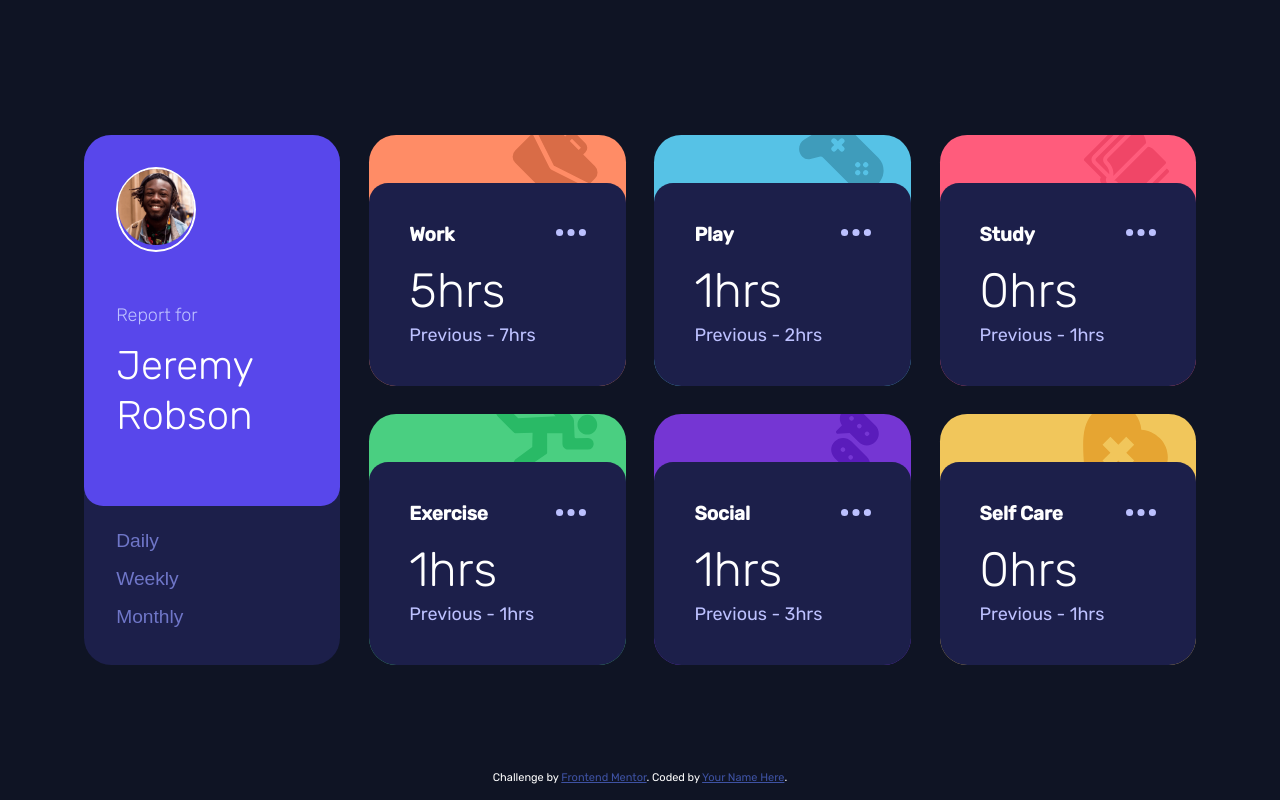
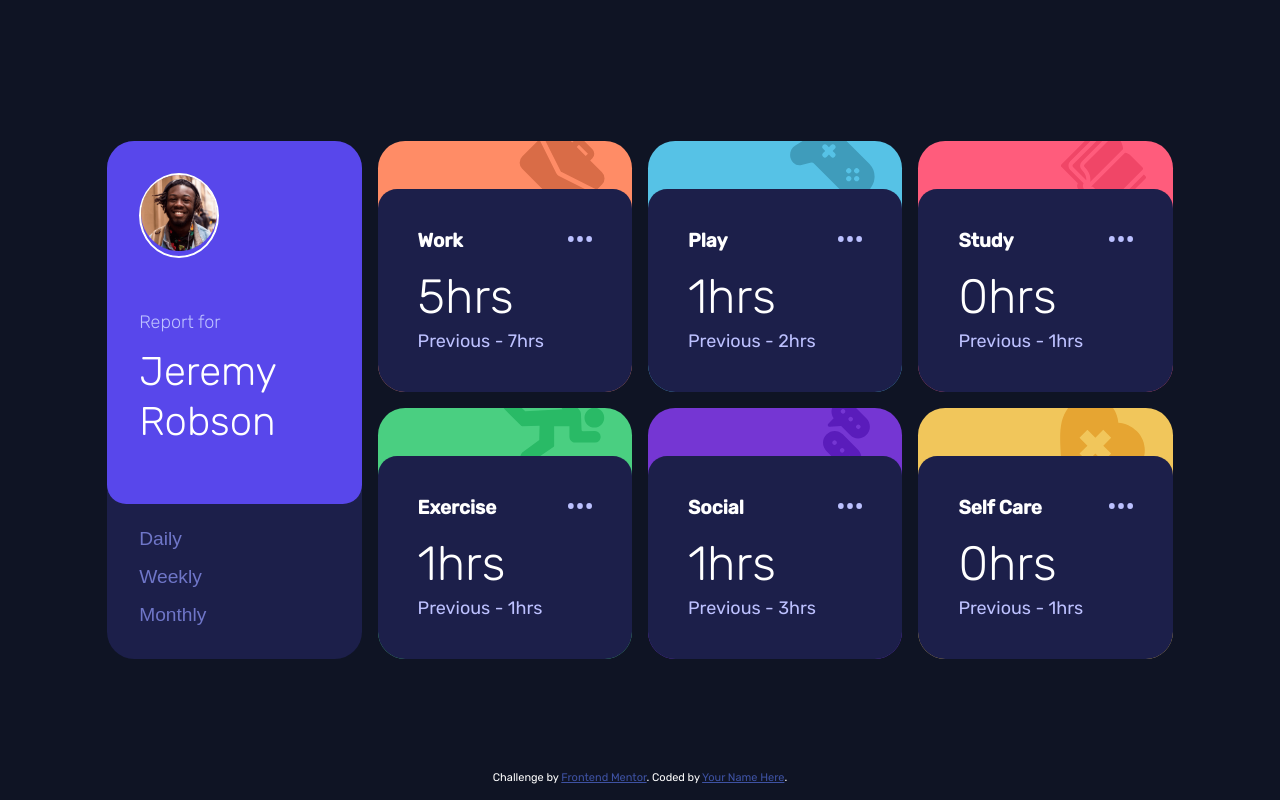
Before and after one commit to AyeTone/Time-Tracker, a plain HTML site: page index.html in a window 1280 px wide. Drawn offline with Linux system fonts and the light colour scheme.

Commit message:
Slight changes to widths

```diff
--- a/css/main.css
+++ b/css/main.css
@@ -27,7 +27,7 @@ body {
     background-color: var(--Verydarkblue);
     color: white;
     font-size: 18px;
-    height: 100vh;
+    min-height: 100vh;
     padding: 5em 1.4rem;
 }
 
@@ -56,7 +56,7 @@ img {
 }
 
 .container {
-    width: 90%;
+    max-width: 90%;
     margin: 0 auto;
     display: flex;
     gap: 1.5rem;
@@ -73,6 +73,7 @@ img {
     border-radius: 1.7rem;
     z-index: 1;
     overflow: hidden;
+    max-width: 100%;
 }
 
 .card-back {
@@ -215,6 +216,7 @@ body {
     display: flex;
     align-items: center;
     justify-content: center;
+    padding: 3rem;
 }
 
 h1 {
@@ -229,10 +231,13 @@ button {
     font-size: 1.2rem;
 }
 
+.dots {
+    width: 24px;
+}
+
 .container {
-    max-width: 90%;
     display: grid;
-    gap: 1.8rem;
+    gap: 1rem;
     grid-auto-columns: 1fr;
     grid-auto-rows: 1fr;
     grid-template-areas:
```
